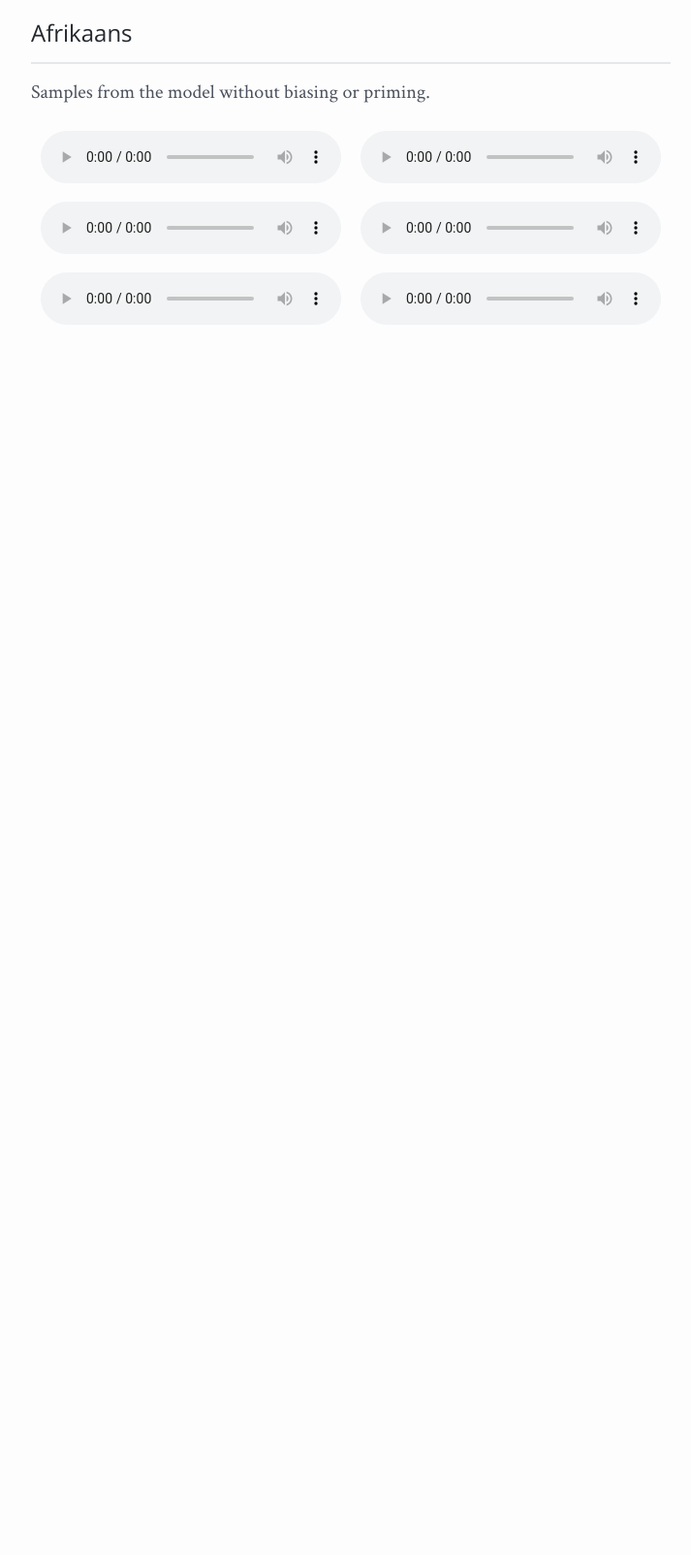
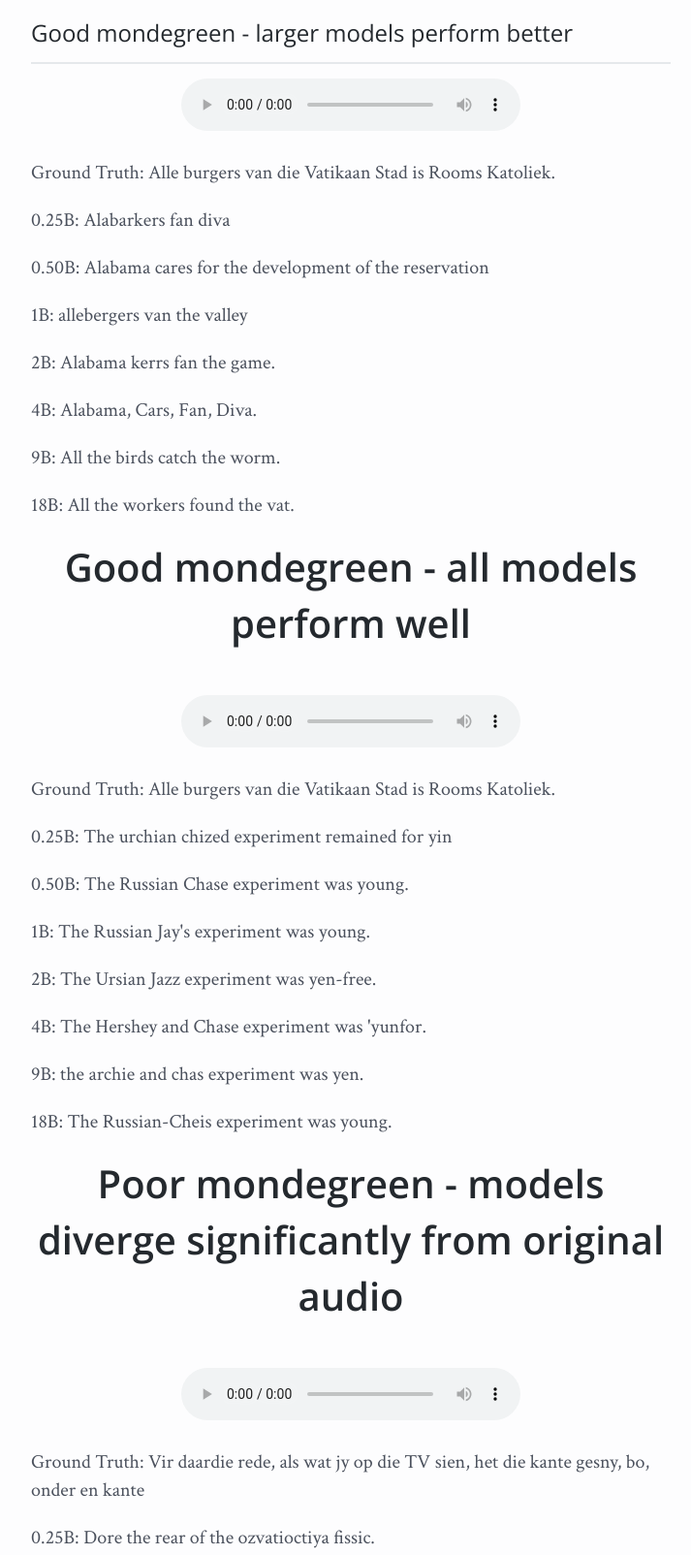
Before and after one commit to wanchichen/owls-samples, a plain HTML site: page index.html in a window 1280 px wide. Shown: the part 320-1924 px from the top of the page at 97% size, without its empty margins (278-991 px from the left). Before the commit the page ends 800 px from the top, so only its background shows below. Drawn offline with nearby package versions, Linux system fonts and the light colour scheme.

Commit message:
Update index.html

```diff
--- a/index.html
+++ b/index.html
@@ -22,17 +22,48 @@
     <hr>
 
     <div id='section-1' class='section'>
-        <h3>Afrikaans</h3>
-        <p>Samples from the model without biasing or priming.</p>
+        <h3>Good mondegreen - larger models perform better</h3>
         <div class='playlist'>
-            <div class='labeled-audio'><audio preload='metadata' controls><source src='samples/mp3/blizzard_unconditional/sample-0.mp3' type='audio/mpeg'></audio></div>
-            <div class='labeled-audio'><audio preload='metadata' controls><source src='samples/mp3/blizzard_unconditional/sample-1.mp3' type='audio/mpeg'></audio></div>
-            <div class='labeled-audio'><audio preload='metadata' controls><source src='samples/mp3/blizzard_unconditional/sample-2.mp3' type='audio/mpeg'></audio></div>
-            <div class='labeled-audio'><audio preload='metadata' controls><source src='samples/mp3/blizzard_unconditional/sample-3.mp3' type='audio/mpeg'></audio></div>
-            <div class='labeled-audio'><audio preload='metadata' controls><source src='samples/mp3/blizzard_unconditional/sample-4.mp3' type='audio/mpeg'></audio></div>
-            <div class='labeled-audio'><audio preload='metadata' controls><source src='samples/mp3/blizzard_unconditional/sample-5.mp3' type='audio/mpeg'></audio></div>
+            <div class='labeled-audio'><audio preload='metadata' controls><source src='samples/mondegreen_2.wav' type='audio/mpeg'></audio></div>
         </div>
+        <p>Ground Truth: Alle burgers van die Vatikaan Stad is Rooms Katoliek.</p>
+        <p> 0.25B: Alabarkers fan diva</p>
+        <p> 0.50B: Alabama cares for the development of the reservation</p>
+        <p> 1B: allebergers van the valley</p>
+        <p> 2B: Alabama kerrs fan the game.</p>
+        <p> 4B: Alabama, Cars, Fan, Diva.</p>
+        <p> 9B: All the birds catch the worm.</p>
+        <p> 18B: All the workers found the vat.</p>
 
+        <h1>Good mondegreen - all models perform well</h1>
+        <div class='playlist'>
+            <div class='labeled-audio'><audio preload='metadata' controls><source src='samples/mondegreen_10.wav' type='audio/mpeg'></audio></div>
+        </div>
+        <p>Ground Truth: Alle burgers van die Vatikaan Stad is Rooms Katoliek.</p>
+        <p> 0.25B: The urchian chized experiment remained for yin</p>
+        <p> 0.50B: The Russian Chase experiment was young.</p>
+        <p> 1B: The Russian Jay's experiment was young.</p>
+        <p> 2B: The Ursian Jazz experiment was yen-free.</p>
+        <p> 4B: The Hershey and Chase experiment was 'yunfor.</p>
+        <p> 9B: the archie and chas experiment was yen.</p>
+        <p> 18B: The Russian-Cheis experiment was young.</p>
+    </div>
+
+    <div id='section-2' class='section'>
+        <h1>Poor mondegreen - models diverge significantly from original audio </h1>
+        <div class='playlist'>
+            <div class='labeled-audio'><audio preload='metadata' controls><source src='samples/mondegreen_1.wav' type='audio/mpeg'></audio></div>
+        </div>
+        <p>Ground Truth: Vir daardie rede, als wat jy op die TV sien, het die kante gesny, bo, onder en kante</p>
+        <p> 0.25B: Dore the rear of the ozvatioctiya fissic.</p>
+        <p> 0.50B: For Dore the Rieda also got the optic fissure.</p>
+        <p> 1B: The order did read as Vatican’s affiliate for the first time.</p>
+        <p> 2B: The Daily Director also wrote the optics for his work.</p>
+        <p> 4B: For the order read, also what the optieth is.</p>
+        <p> 9B: The door of the red house was fatty, and the squad was very tired.</p>
+        <p> 18B: For the ordinary, the oasis varies between the oasis and the oasis.</p>
+
+    </div>
 </body>
 </html>
 
```
